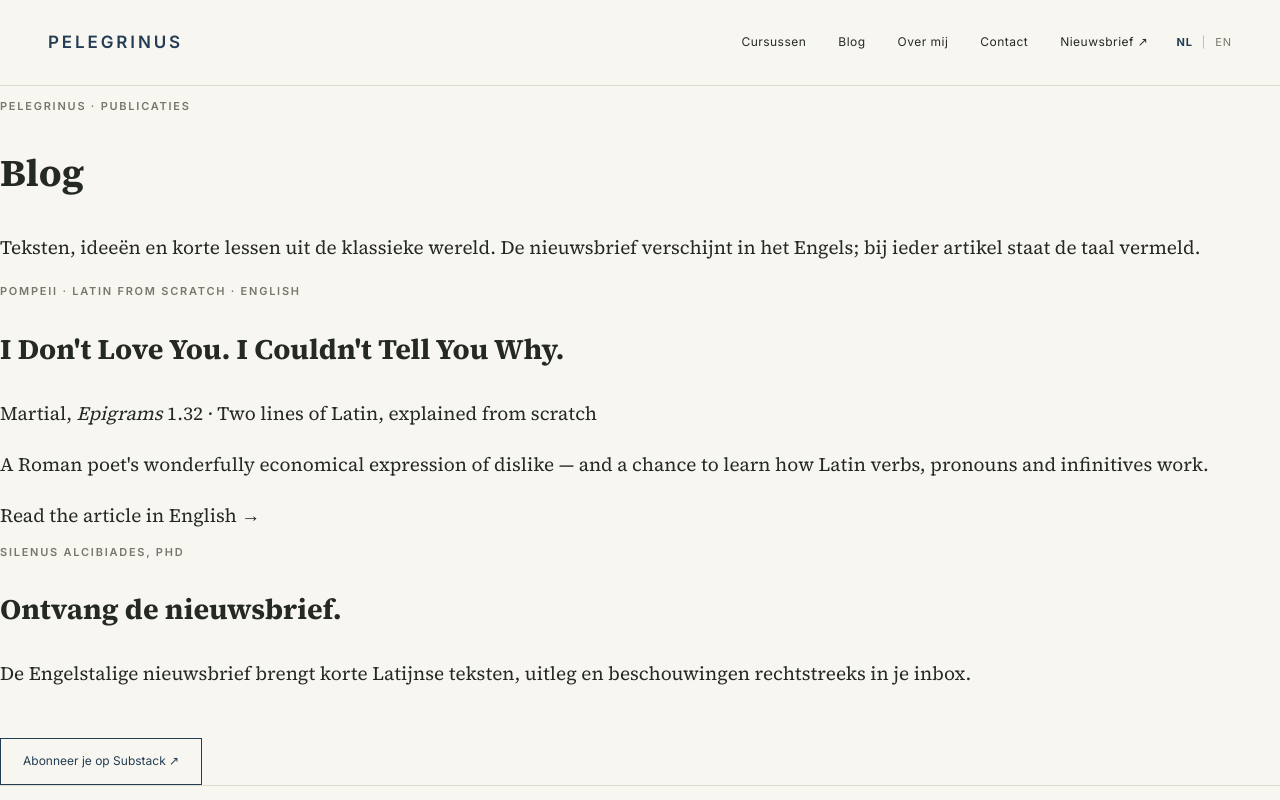
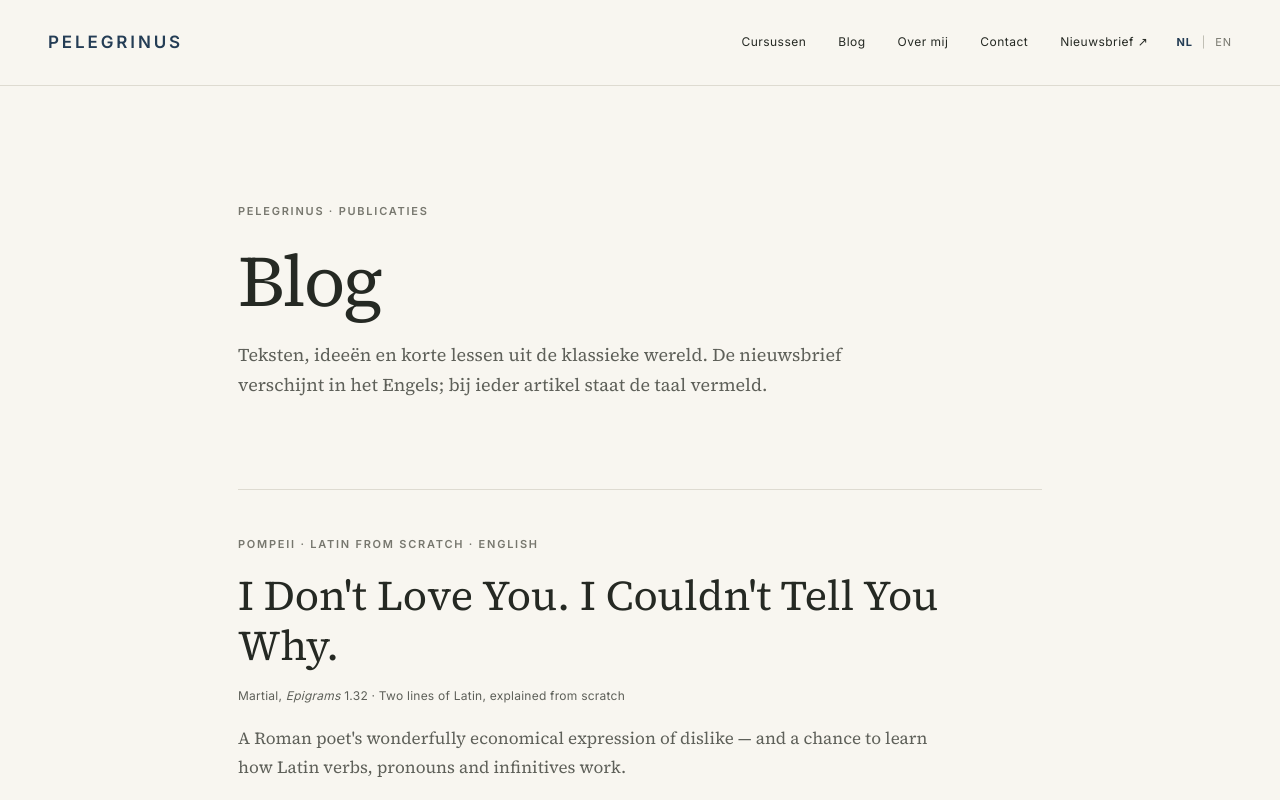
Before and after one commit to silenusalcibiades-bot/pelegrinus-website, a Next.js app: page /blog in a window 1280 px wide. Shown: the top 800 px of the page. Built offline with nearby package versions, Linux system fonts and the light colour scheme.

Commit message:
Style bilingual blog archive and Latin article pages

```diff
--- a/app/globals.css
+++ b/app/globals.css
@@ -304,3 +304,169 @@ footer {
   .nav-right { width: 100%; justify-content: space-between; gap: 14px; flex-wrap: wrap; }
   .nav-links { gap: 16px; }
 }
+
+
+/* Blog archive and article pages */
+.page-heading {
+  max-width: 900px;
+  margin: 0 auto;
+  padding: 105px 48px 70px;
+}
+.page-heading h1 {
+  margin: 20px 0;
+  font-size: clamp(48px, 6vw, 72px);
+  line-height: 1.1;
+  font-weight: 400;
+  letter-spacing: -0.03em;
+}
+.page-heading > p:not(.eyebrow) {
+  max-width: 680px;
+  color: #5e6059;
+  font-size: 18px;
+}
+.blog-list {
+  max-width: 900px;
+  margin: 0 auto;
+  padding: 0 48px 90px;
+}
+.blog-card {
+  padding: 34px 0 42px;
+  border-top: 1px solid var(--rule);
+  border-bottom: 1px solid var(--rule);
+}
+.blog-card h2 {
+  max-width: 760px;
+  margin: 16px 0;
+  font-size: clamp(30px, 4vw, 42px);
+  font-weight: 400;
+  line-height: 1.2;
+}
+.blog-card h2 a:hover, .text-link:hover, .article a:hover {
+  color: var(--navy);
+  text-decoration: underline;
+  text-underline-offset: 4px;
+}
+.blog-card p:not(.eyebrow) {
+  max-width: 720px;
+  color: #5e6059;
+  font-size: 17px;
+}
+.blog-meta {
+  color: var(--muted);
+  font-family: var(--font-sans), sans-serif;
+  font-size: 12px !important;
+  letter-spacing: 0.02em;
+}
+.text-link {
+  display: inline-block;
+  margin-top: 12px;
+  color: var(--navy);
+  font-family: var(--font-sans), sans-serif;
+  font-size: 12px;
+  font-weight: 600;
+}
+.newsletter-band {
+  display: flex;
+  align-items: center;
+  justify-content: space-between;
+  gap: 40px;
+  padding: 70px max(calc((100% - 900px) / 2), 48px);
+  background: #f1efe8;
+}
+.newsletter-band > div { max-width: 600px; }
+.newsletter-band h2 {
+  margin: 14px 0 16px;
+  font-size: clamp(30px, 4vw, 40px);
+  font-weight: 400;
+  line-height: 1.2;
+}
+.newsletter-band p:not(.eyebrow) {
+  color: #5e6059;
+  font-size: 16px;
+}
+.newsletter-band .button { white-space: nowrap; margin-top: 0; }
+.article {
+  max-width: 780px;
+  margin: 0 auto;
+  padding: 55px 36px 100px;
+}
+.article-header {
+  padding: 40px 0 30px;
+  border-bottom: 1px solid var(--rule);
+  margin-bottom: 38px;
+}
+.article-header h1 {
+  margin: 20px 0;
+  font-size: clamp(42px, 6vw, 64px);
+  line-height: 1.08;
+  font-weight: 400;
+  letter-spacing: -0.035em;
+}
+.article-deck {
+  color: #5e6059;
+  font-size: 22px;
+}
+.article > p, .article > ul {
+  color: #454840;
+  font-size: 18px;
+  line-height: 1.85;
+}
+.article > ul { padding-left: 1.35em; }
+.article li { margin: 0 0 15px; }
+.article h2 {
+  margin: 54px 0 18px;
+  font-size: 32px;
+  font-weight: 400;
+  line-height: 1.25;
+}
+.latin-quotation, .translation-quotation {
+  margin: 28px 0;
+  padding: 24px 30px;
+  border-left: 3px solid var(--navy);
+  background: #f1efe8;
+}
+.latin-quotation p, .translation-quotation p {
+  margin: 0;
+  font-size: 21px;
+  line-height: 1.8;
+}
+.latin-quotation cite {
+  display: block;
+  margin-top: 12px;
+  color: var(--muted);
+  font-family: var(--font-sans), sans-serif;
+  font-size: 11px;
+  font-style: normal;
+}
+.article-cta {
+  margin: 65px 0 35px;
+  padding: 35px 0;
+  border-top: 1px solid var(--rule);
+  border-bottom: 1px solid var(--rule);
+}
+.article-cta h2 { margin-top: 12px; }
+.article-cta p:not(.eyebrow) {
+  color: #5e6059;
+  font-size: 17px;
+}
+.article-subscribe, .article-back {
+  font-size: 15px !important;
+}
+.article-subscribe a, .article-back a {
+  color: var(--navy);
+  text-decoration: underline;
+  text-underline-offset: 3px;
+}
+@media (max-width: 700px) {
+  .page-heading { padding: 75px 25px 45px; }
+  .blog-list { padding: 0 25px 65px; }
+  .newsletter-band { padding: 55px 25px; flex-direction: column; align-items: flex-start; gap: 24px; }
+  .newsletter-band .button { white-space: normal; }
+  .article { padding: 35px 25px 75px; }
+  .article-header h1 { font-size: 42px; }
+  .article-deck { font-size: 19px; }
+  .article > p, .article > ul { font-size: 16px; }
+  .article h2 { font-size: 27px; }
+  .latin-quotation, .translation-quotation { padding: 20px; }
+  .latin-quotation p, .translation-quotation p { font-size: 18px; }
+}
```
